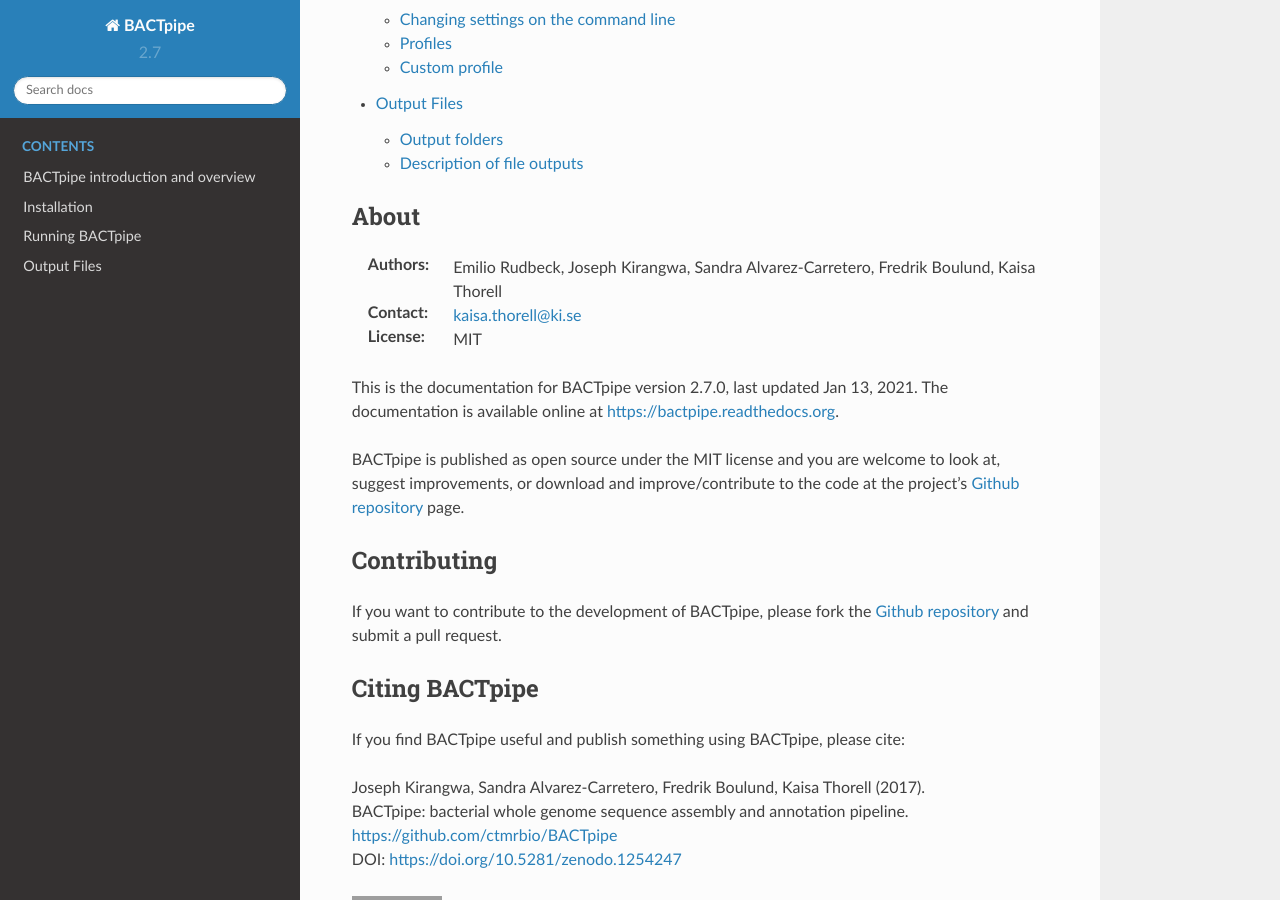
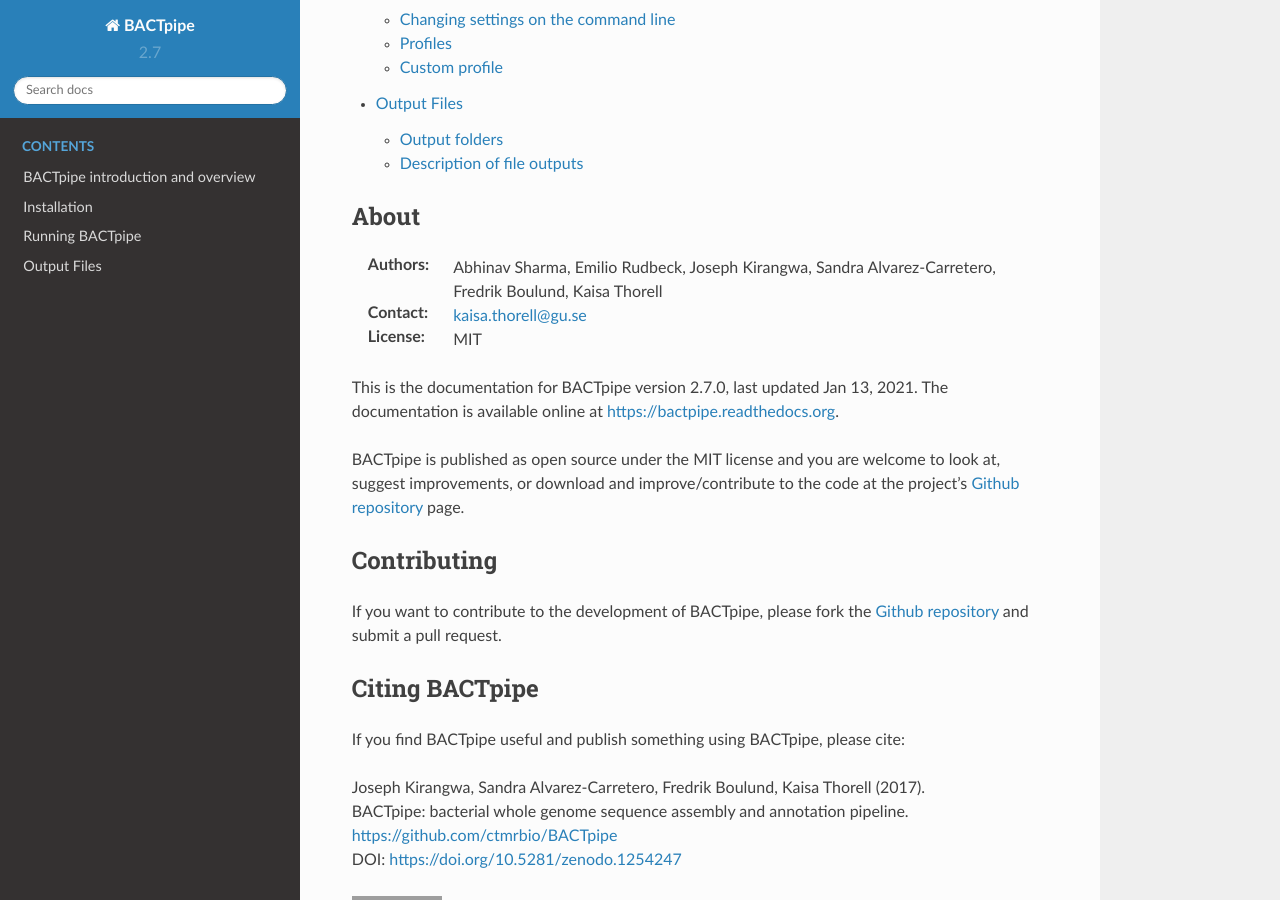
Before and after one commit to ctmrbio/BACTpipe, a Sphinx documentation site: the page built from docs/source/index.rst, in a window 1280 px wide and 900 px high, scrolled down 524 px. Built offline with Sphinx 7.4.7 and the Read the Docs theme 2.0.0, drawn with Linux system fonts in a browser that asks for light colours; grey boxes are pictures that could not be loaded.

Commit message:
Added Abhinav as author

```diff
--- a/docs/source/index.rst
+++ b/docs/source/index.rst
@@ -25,8 +25,8 @@
 
 About
 *****
-:Authors: Emilio Rudbeck, Joseph Kirangwa, Sandra Alvarez-Carretero, Fredrik Boulund, Kaisa Thorell
-:Contact: kaisa.thorell@ki.se
+:Authors: Abhinav Sharma, Emilio Rudbeck, Joseph Kirangwa, Sandra Alvarez-Carretero, Fredrik Boulund, Kaisa Thorell
+:Contact: kaisa.thorell@gu.se
 :License: MIT
 
 This is the documentation for BACTpipe version |release|, last updated |today|.
```
